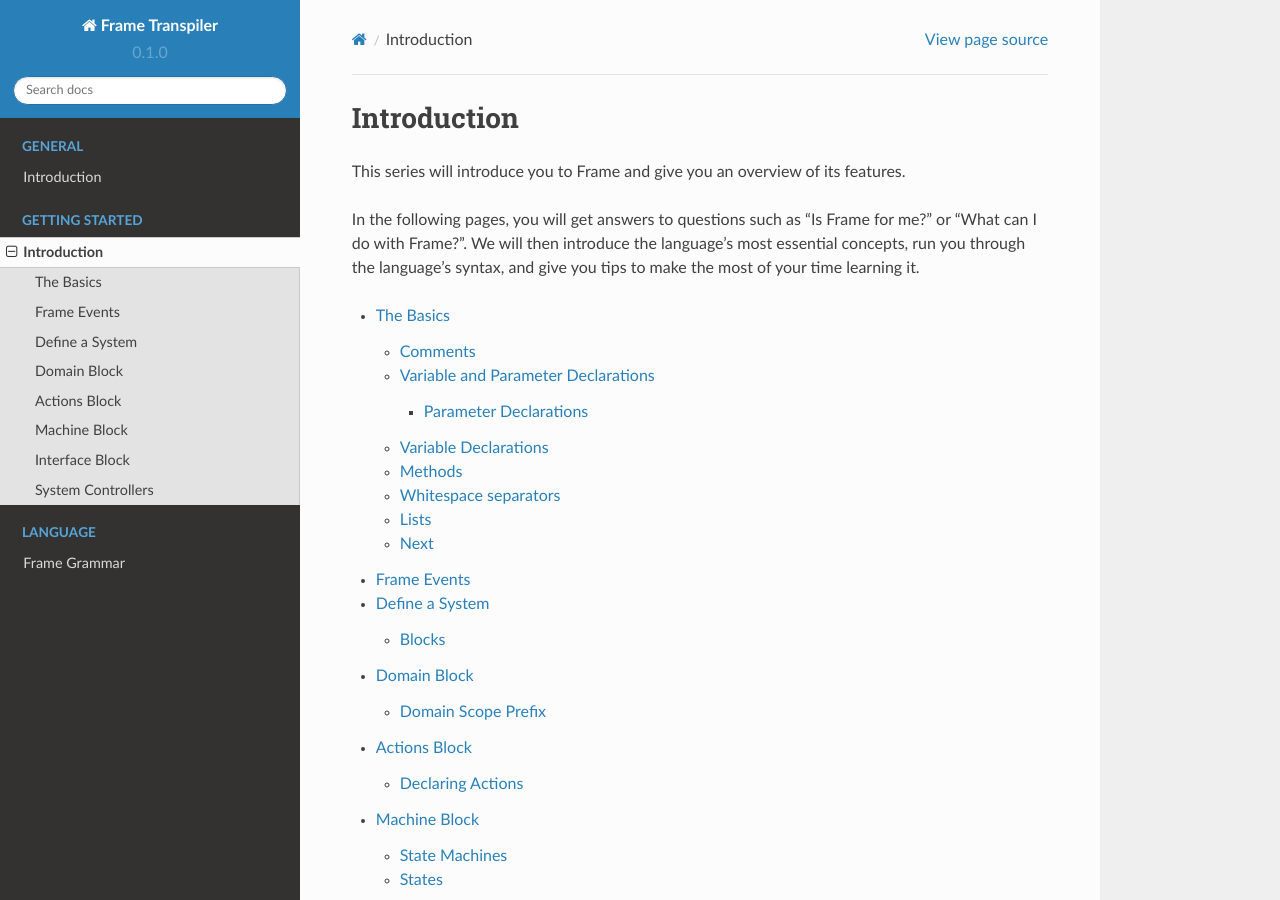
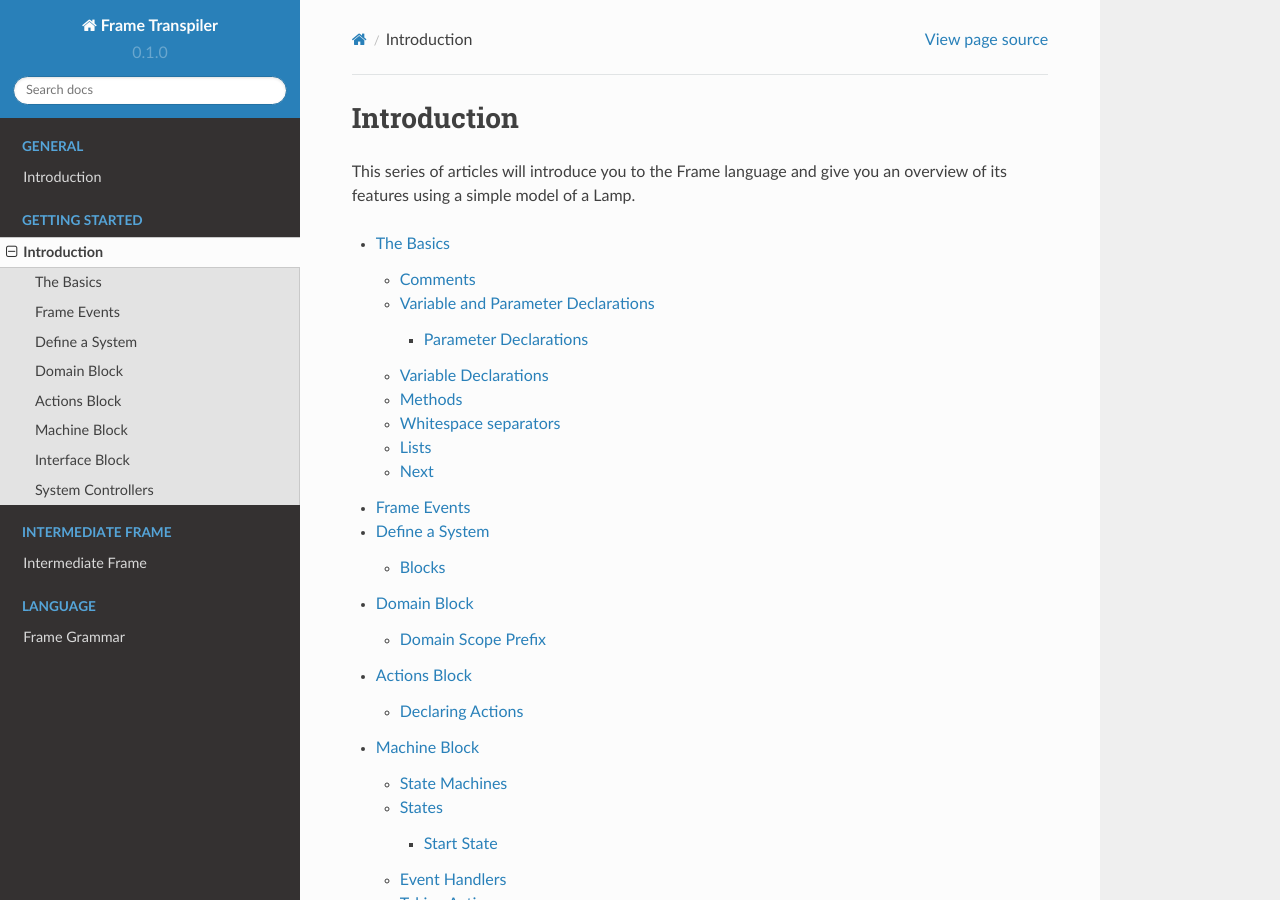
Before and after one commit to frame-lang/frame_transpiler, a Sphinx documentation site: the page built from docs/source/getting_started/introduction/index.rst, in a window 1280 px wide and 900 px high. Built offline with Sphinx 7.4.7 and the Read the Docs theme 2.0.0, drawn with Linux system fonts in a browser that asks for light colours; pages that are not in the unit, such as notebooks, are missing from menus.

Commit message:
Intermediate Frame

```diff
--- a/docs/source/getting_started/introduction/index.rst
+++ b/docs/source/getting_started/introduction/index.rst
@@ -1,17 +1,9 @@
-.. Intention: provide the necessary information to make the most of the getting
-   started series, answering questions like "do I want to learn Godot?", "how
-   does it look and feel?", "how does it work?", and "how do I best learn it?".
 
 Introduction
 ============
 
-This series will introduce you to Frame and give you an overview of its
-features.
-
-In the following pages, you will get answers to questions such as "Is Frame for
-me?" or "What can I do with Frame?". We will then introduce the language's most
-essential concepts, run you through the language's syntax, and give you tips to
-make the most of your time learning it.
+This series of articles will introduce you to the Frame language and give you an overview
+of its features using a simple model of a Lamp.
 
 .. toctree::
     :name: toc-getting-started-introduction
--- a/docs/source/index.rst
+++ b/docs/source/index.rst
@@ -111,6 +111,12 @@
    getting_started/introduction/index
 
 .. toctree::
+  :caption: Intermediate Frame
+  :name: sec-intermediate-frame
+
+  intermediate_frame/index
+
+.. toctree::
      :caption: Language
      :name: sec-language
 
```
Also changed, not shown: docs/source/intermediate_frame/index.rst (added, +22 -0 lines), docs/source/intermediate_frame/history.rst (added).
